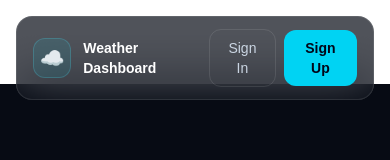
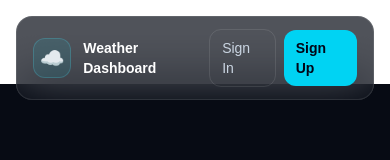
Before and after one commit to sohaehrari/my-app, a Next.js app: page / in a window 390 px wide. Shown: the top 160 px of the page. Built offline with nearby package versions, Linux system fonts and the light colour scheme.

Commit message:
Navbar changed

```diff
--- a/components/Navbar.jsx
+++ b/components/Navbar.jsx
@@ -1,4 +1,6 @@
 "use client";
+
+import Link from "next/link";
 
 export default function Navbar() {
   return (
@@ -6,40 +8,42 @@ export default function Navbar() {
       <div className="mx-auto flex max-w-7xl items-center justify-between rounded-2xl border border-white/10 bg-[#070b14]/70 px-4 py-3 backdrop-blur-xl sm:px-5">
 
         {/* Logo */}
-        <div className="flex items-center gap-3">
+        <Link href="/" className="flex items-center gap-3">
           <div className="flex h-10 w-10 items-center justify-center rounded-xl border border-cyan-300/20 bg-cyan-400/10">
             <span className="text-xl">☁️</span>
           </div>
 
           <div>
             <h1 className="text-sm font-bold text-white sm:text-base">
-            Weather Dashboard
-
+              Weather Dashboard
             </h1>
 
             <p className="hidden text-[10px] font-medium uppercase tracking-[0.2em] text-slate-500 sm:block">
-                Weatherly
+              Weatherly
             </p>
           </div>
-        </div>
+        </Link>
 
         {/* Buttons */}
         <div className="flex items-center gap-2 sm:gap-3">
-          <button
-            type="button"
-            className="rounded-xl border border-white/10 bg-transparent px-3 py-2 text-sm font-medium text-slate-300 transition hover:border-white/20 hover:bg-white/[0.05] hover:text-white sm:px-4"
+
+          {/* Sign In */}
+          <Link
+            href="/signin"
+            className="rounded-xl border border-white/10 bg-transparent px-3 py-2 text-sm font-medium text-slate-300 transition hover:border-white/20 hover:bg-white/[0.05] hover:text-white active:scale-95 sm:px-4"
           >
             Sign In
-          </button>
+          </Link>
 
-          <button
-            type="button"
+          {/* Sign Up */}
+          <Link
+            href="/signup"
             className="rounded-xl bg-cyan-400 px-3 py-2 text-sm font-semibold text-slate-950 transition hover:bg-cyan-300 active:scale-95 sm:px-4"
           >
             Sign Up
-          </button>
+          </Link>
+
         </div>
-
       </div>
     </nav>
   );
```
